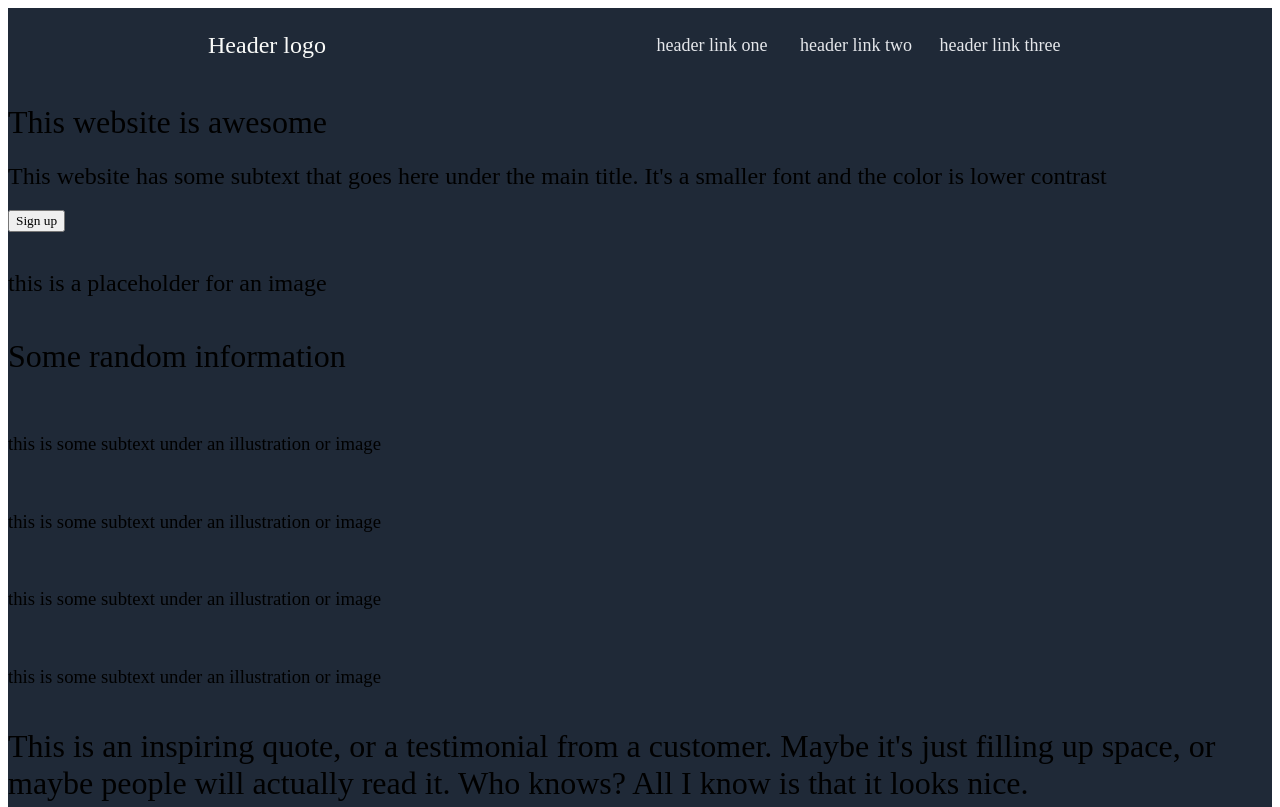
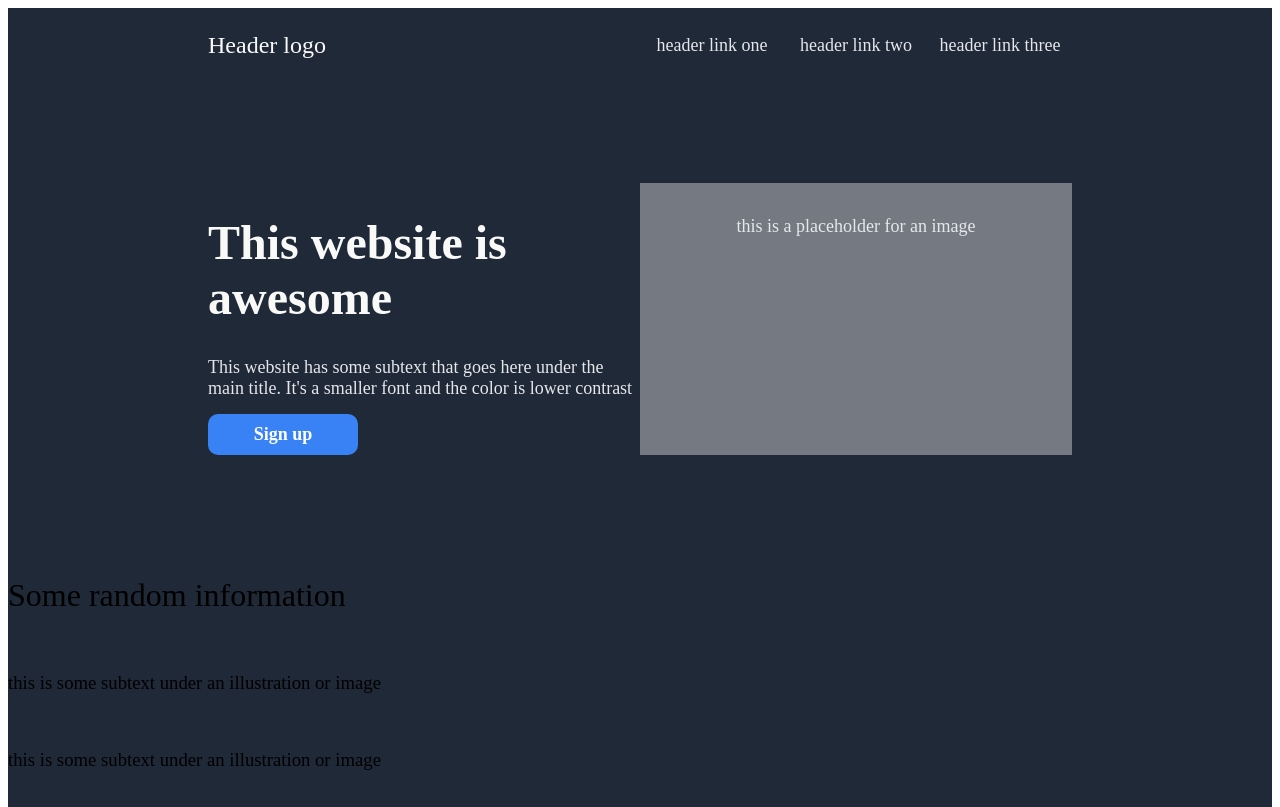
Before and after one commit to nicklySS/landing-page, a plain HTML site: page index.html in a window 1280 px wide. Shown: the top 807 px of the page. Drawn offline with Linux system fonts and the light colour scheme.

Commit message:
Added styles to hero

```diff
--- a/css/style.css
+++ b/css/style.css
@@ -39,3 +39,42 @@
     text-decoration: none;
     text-align: center;
 }
+
+#hero {
+    display: flex;
+    padding: 100px;
+    padding-left: 200px;
+    padding-right: 200px;
+}
+
+.hero-item {
+    flex: 1;
+}
+
+#hero-text button {
+    background-color: #3882F6;
+    color: white;
+    font-size: 18px;
+    padding: 10px;
+    width: 150px;
+    border: none;
+    border-radius: 10px;
+    font-weight: 900;
+}
+
+#hero h1 {
+    font-size: 48px;
+    font-weight: 900;
+    color: #F9FAF8;
+}
+
+#hero h2 {
+    color: #E5E7EB;
+    font-size: 18px;
+    font-weight: normal;
+}
+
+#hero-image {
+    background-color: rgba(211, 211, 211, 0.479);
+    text-align: center;
+}
```
